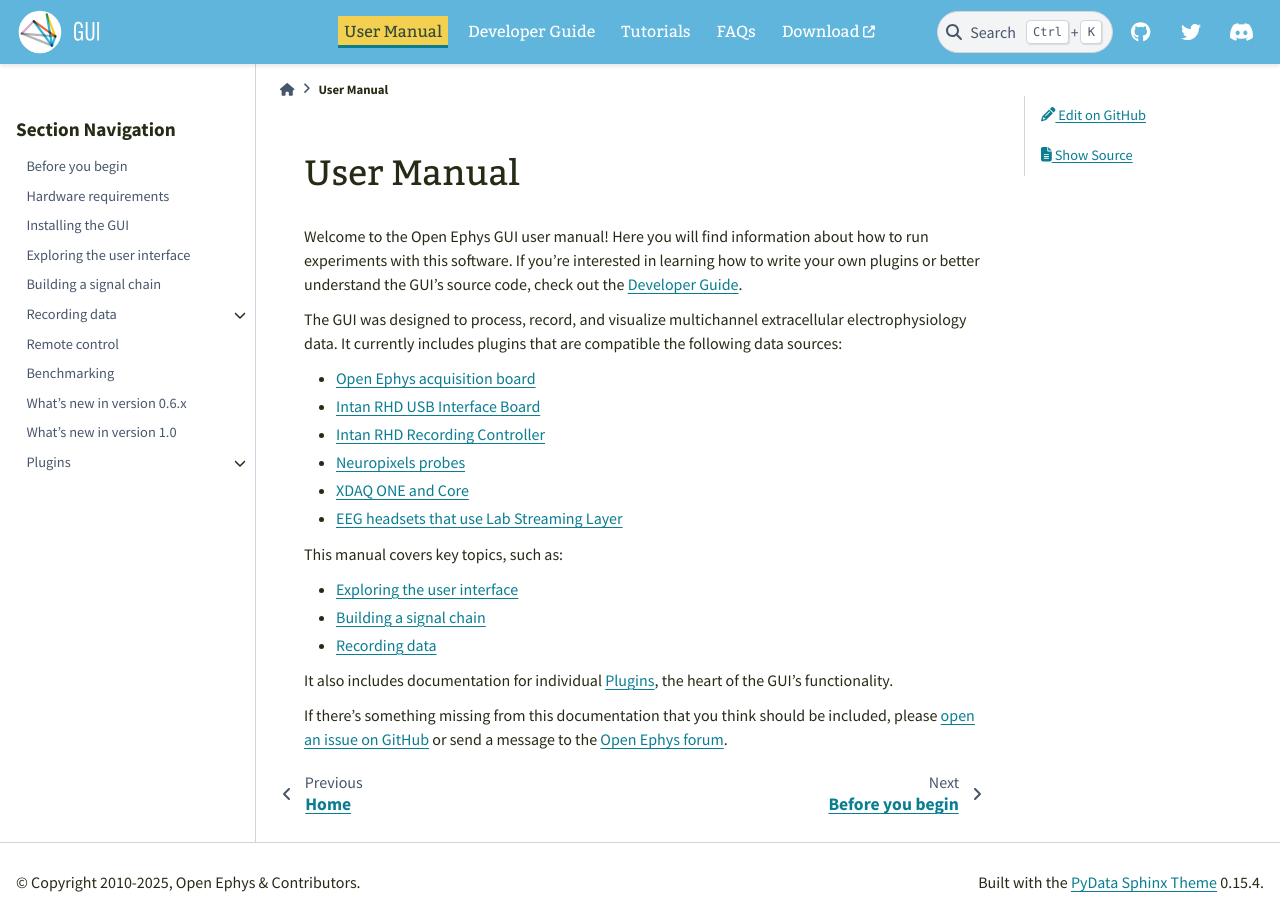
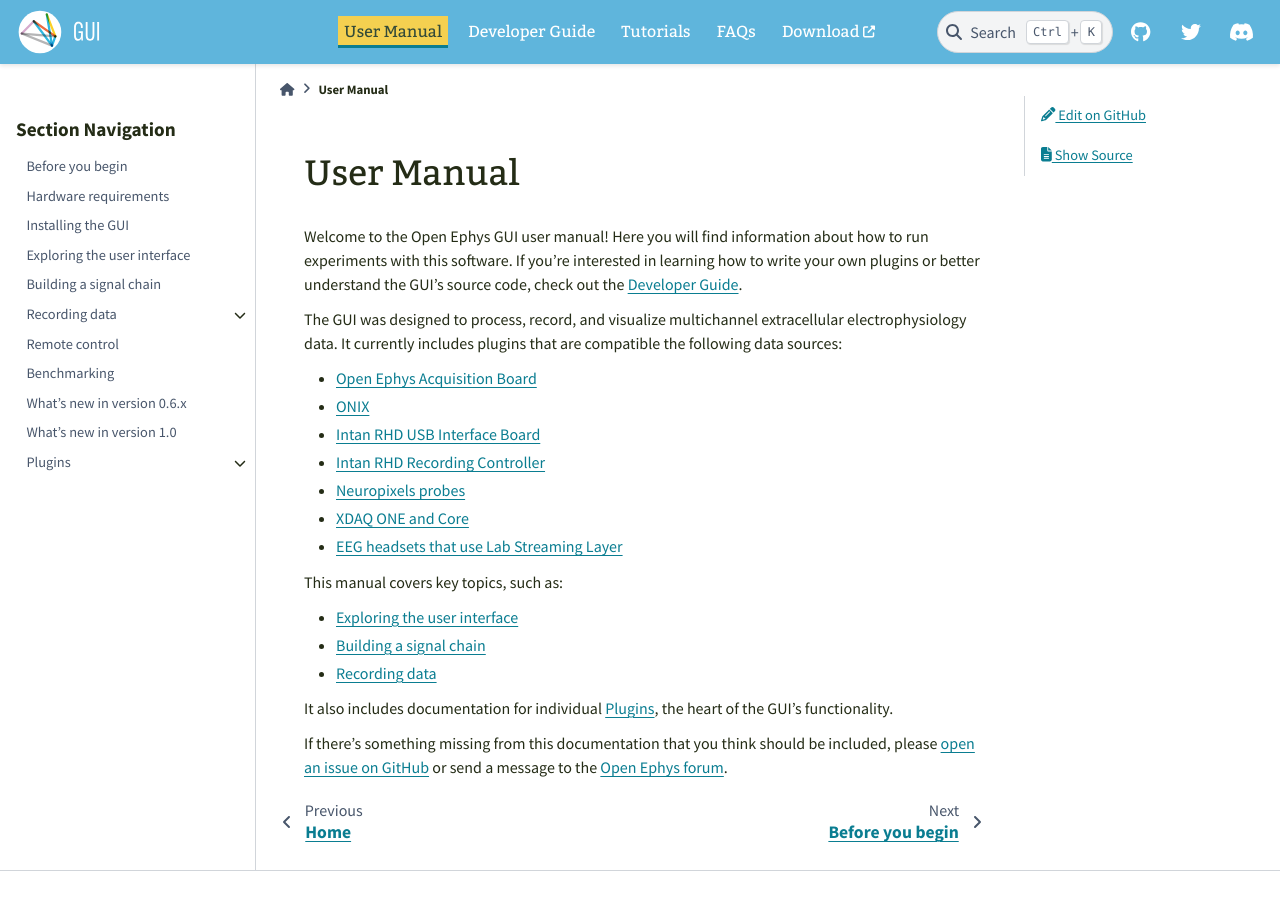
Before and after one commit to open-ephys/gui-docs, a Sphinx documentation site: the page built from source/User-Manual/index.rst, in a window 1280 px wide and 900 px high. Built offline with Sphinx 7.4.7 and the PyData theme 0.15.4, drawn with Linux system fonts in a browser that asks for light colours.

Commit message:
added onix to landing page

```diff
--- a/source/User-Manual/index.rst
+++ b/source/User-Manual/index.rst
@@ -7,7 +7,8 @@
 
 The GUI was designed to process, record, and visualize multichannel extracellular electrophysiology data. It currently includes plugins that are compatible the following data sources:
 
-* `Open Ephys acquisition board <https://open-ephys.org/acq-board>`__
+* `Open Ephys Acquisition Board <https://open-ephys.org/acq-board>`__
+* `ONIX <https://open-ephys.github.io/onix-docs/index.html>`__
 * `Intan RHD USB Interface Board <https://intantech.com/RHD_USB_interface_board.html>`__
 * `Intan RHD Recording Controller <https://intantech.com/recording_controller.html>`__
 * `Neuropixels probes <https://www.neuropixels.org/>`__
```
